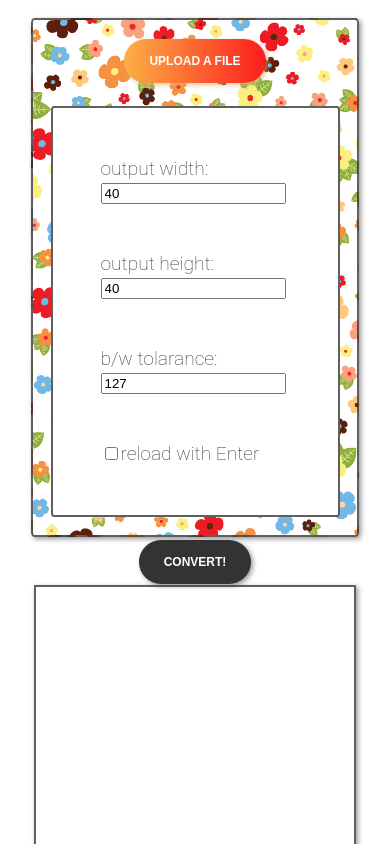
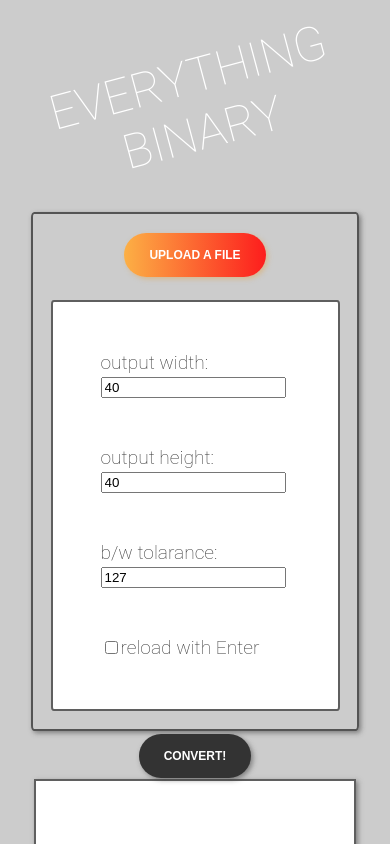
Before and after one commit to Akif-G/Binary-inator, a website: page public/index.html in a window 390 px wide. Shown: the top 844 px of the page. Drawn offline with nearby package versions, Linux system fonts and the light colour scheme; a web font is replaced by a local one.

Commit message:
frontend adjustements

```diff
--- a/public/index.css
+++ b/public/index.css
@@ -1,3 +1,13 @@
+
+@font-face {
+    font-family: 'richie_brusherrichie_brusher';
+    src: url('richiebrusher-l2yy-webfont.woff2') format('woff2'),
+         url('richiebrusher-l2yy-webfont.woff') format('woff');
+    font-weight: normal;
+    font-style: normal;
+
+}
+
 body{
     margin: 0;
     padding: 0;
@@ -9,6 +19,9 @@ body{
     min-width: 100%;
     min-height: 100vh;
     overflow: auto;
+    /* background-image:url('./img/4.jpg'); */
+    /* background-size: cover;    */
+    backdrop-filter: brightness(80%);
 }
 
 .noselect {
@@ -21,13 +34,28 @@ body{
                                     supported by Chrome, Edge, Opera and Firefox */
   }
 
-.Container{
+.Text{
+    margin:  0 0 0  1rem ;
+    font: 200 4rem 'richie_brusherrichie_brusher', 'Roboto', sans-serif;
+    color: #ffffff;
+    text-align: center;
+    transform: rotate(-15deg);
+}
+.Working{
     display: flex;
     flex-direction: row;
     align-items: center;
     justify-content: flex-start;
     min-height: 70%;
     min-width: 100%;
+}
+.Container{
+    display: flex;
+    flex-direction: row;
+    align-items: center;
+    justify-content: space-evenly;
+    min-height: 70%;
+    min-width: 70%;
 }
 .SubmitGroup{
     padding-left:0 ;
@@ -42,8 +70,8 @@ body{
 
 .Form{
     align-self: center;
-    background-image:url('flower.png');
-    background-size: cover;
+    /* background-image:url('./img/flower.png');
+    background-size: cover; */
     height: 100%;
     padding: 0.1rem;
     padding-bottom:1rem;
@@ -124,7 +152,8 @@ width: 0px;
     transition: 0.2s;
 }
 
-.loading{transition: 0.3s;
+.loading{
+    transition: 0.3s;
     animation:pulse 0.7s 1;
 }
 
@@ -170,6 +199,7 @@ width: 0px;
 }
 
 #Result{
+    background-color: #ffffff;
     margin-right:1rem ;
     min-width: 20rem;
     min-height: 70vh;
@@ -197,7 +227,7 @@ width: 0px;
     flex-direction: row;
 }
 
-@media only screen and (max-width: 920px) {
+@media only screen and (max-width: 1200px) {
     .SubmitGroup{
     flex-direction: column;
     }
@@ -206,8 +236,20 @@ width: 0px;
 span{
     font-size: 12px;
 }
+@media only screen and (max-width: 1120px) {
+    .Working{
+        margin-top: 1rem;
+        flex-direction: column;
+        justify-content: flex-start;
+    }
+    .Text{
+        margin:  2rem ;
+        font-size: 3rem;
+    }
+}
 
 @media only screen and (max-width: 730px) {
+
     body{
         height: 160vh;
         align-items: flex-start;
--- a/public/index.html
+++ b/public/index.html
@@ -12,7 +12,13 @@
 </head>
 
 <body>
-    <div class=Container>
+    <div class="Working">
+        <div class="Text noselect">
+            EVERYTHING
+            <br>
+            BINARY
+        </div>
+        <div class="Container">
             <div class="SubmitGroup noselect">
                 <div class="Form">
                     <form class="submitForm" id="submitForm">
@@ -57,6 +63,7 @@
                 </div>
             </div>
         </div>
+    </div>
 
     <script src="index.js"></script>
 </body>
--- a/public/index.js
+++ b/public/index.js
@@ -131,6 +131,8 @@ $(document).ready(function () {// body is exists
             $(".autoReload").off("keyup");
         }
     }
+    $("body").css('background-image', 'url(./img/' + Math.floor(Math.random() * 18) + '.jpg)');
+    $("body").css('background-size', 'cover');
 
     $("#ConvertButton").click(submitFile);
     $("#file-upload").change(uploadFile);
```
Also changed, not shown: request.js (+20 -1 lines), public/flower.png (deleted), 1 other file. Lines whose indentation alone changed are shown as unchanged.
